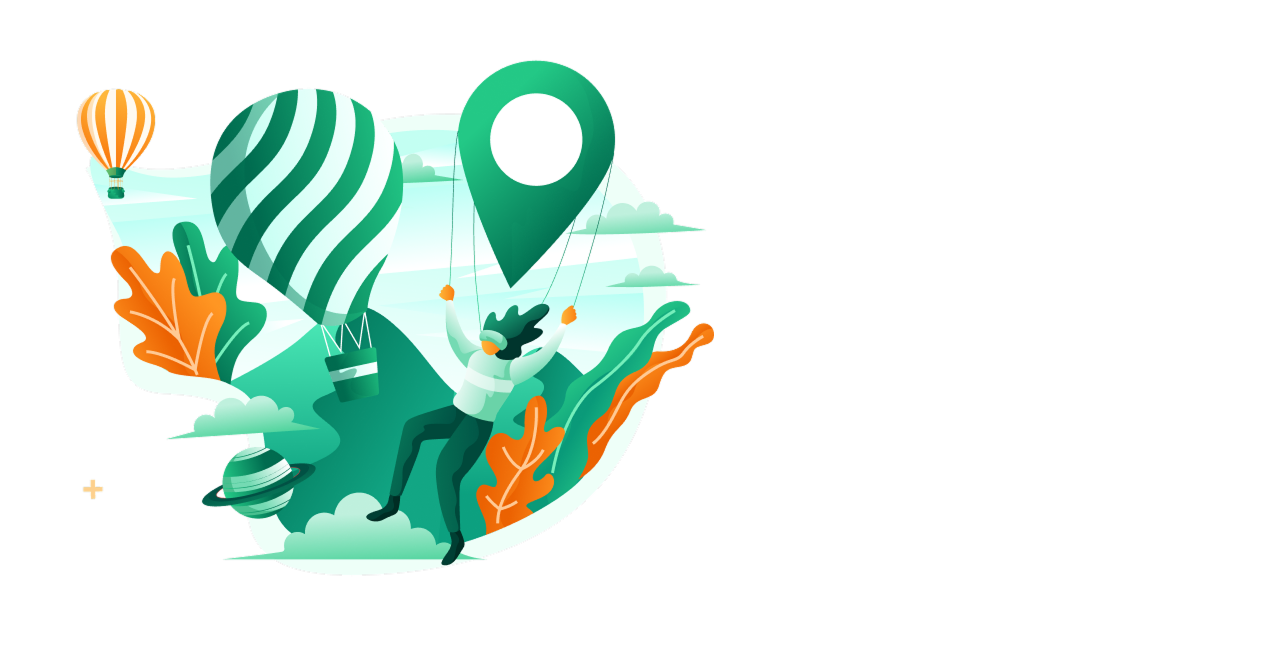
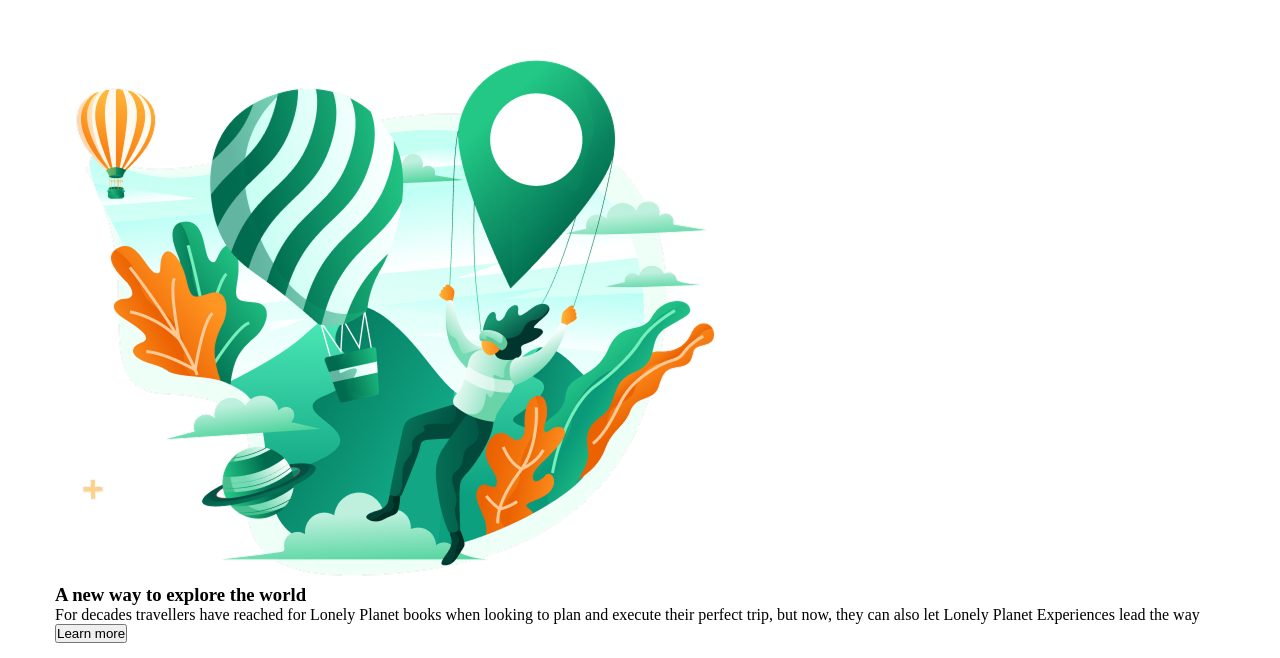
Before and after one commit to umida17/react.js, a React (Vite) app in the folder vite-project/: page / in a window 1280 px wide. Shown: the part 811-1469 px from the top of the page. Before the commit the page ends 1410 px from the top, so only its background shows below. Built offline with nearby package versions, Linux system fonts and the light colour scheme.

Commit message:
section2

```diff
--- a/vite-project/src/App.jsx
+++ b/vite-project/src/App.jsx
@@ -81,7 +81,10 @@ function App(){
                     <div className="section2-container">
                           <img src={travel2} alt="" />
                           <div className="world">
-
+                            <h3>A new way to explore the world </h3>
+                            <p>For decades travellers have reached for Lonely Planet books when looking to plan and execute their perfect
+                            trip, but now, they can also let Lonely Planet Experiences lead the way</p>
+                            <button>Learn more</button>
                             </div>
                     </div>
                 </div>
```
